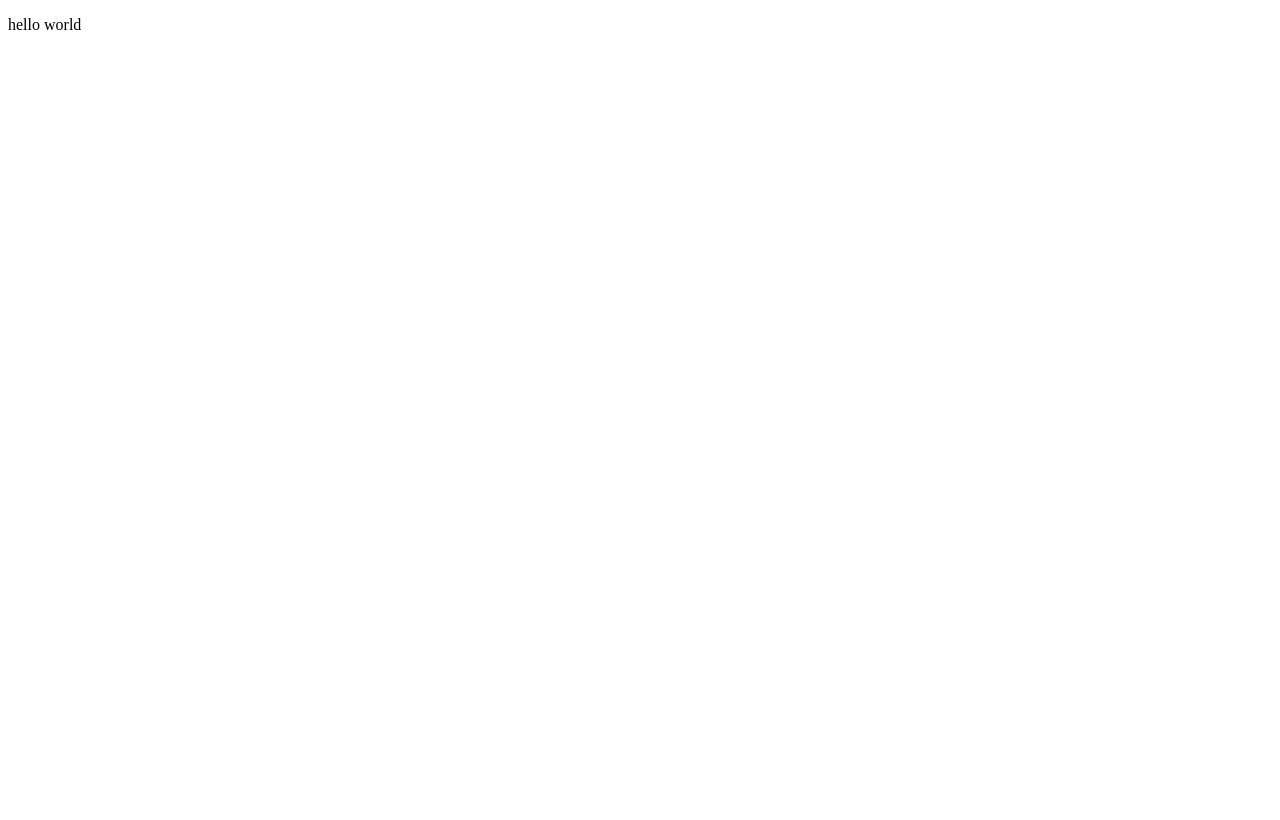
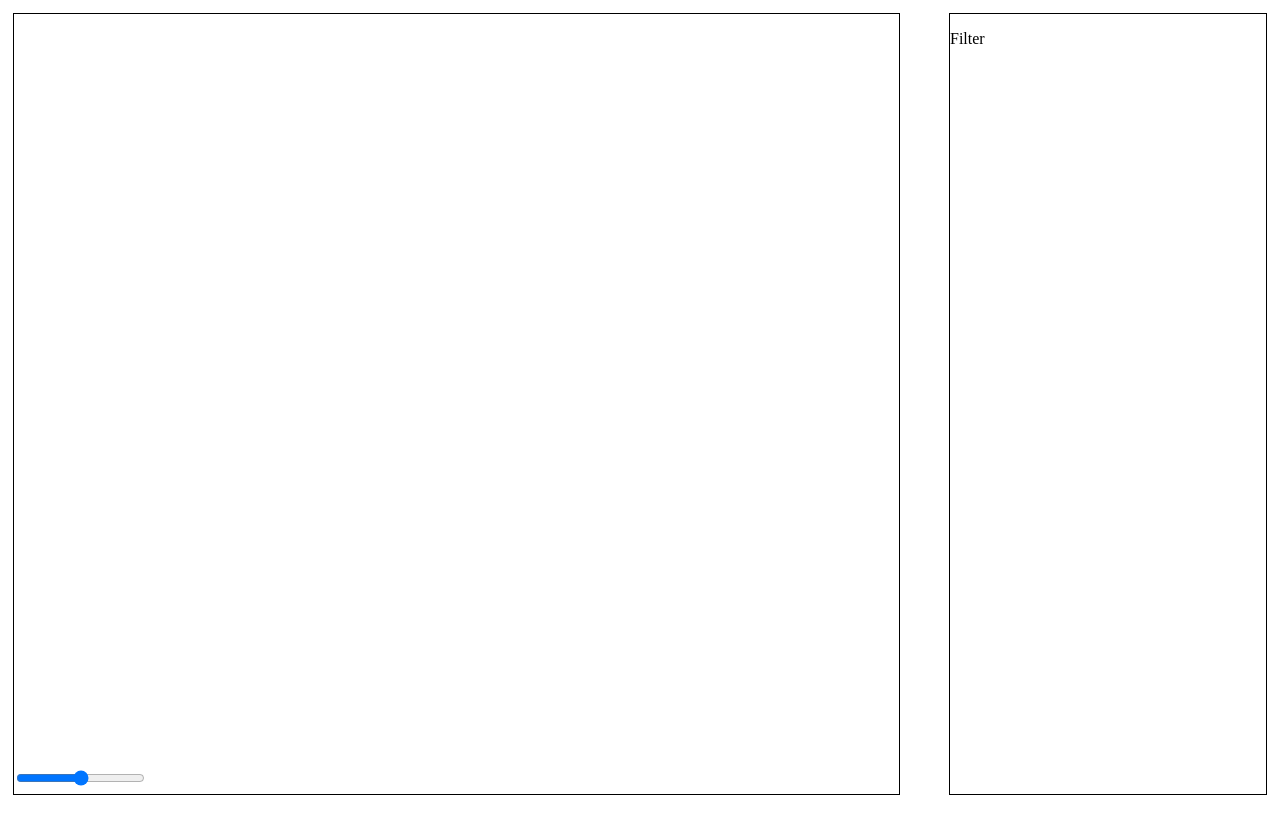
Before and after one commit to RickyHKUST/COMP4462_2022_fall_Gp11, a website: page index.html in a window 1280 px wide. Drawn offline with nearby package versions, Linux system fonts and the light colour scheme.

Commit message:
add html settings

```diff
--- a/components/panel/panel.js
+++ b/components/panel/panel.js
@@ -0,0 +1 @@
+$('#filter').append('<p>Filter</p>')
--- a/index.css
+++ b/index.css
@@ -0,0 +1,28 @@
+body{
+    height:99vh;
+    display:flex;
+    overflow: hidden;
+    justify-content: space-between;
+}
+
+#canvas{
+    margin: 5px;
+    width: 70%;
+    border: black solid 1px;
+}
+
+#map{
+    width: 100%;
+    height: 100%;
+}
+
+#panel{
+    margin: 5px;
+    width: 25%;
+    border: black solid 1px;
+}
+
+#timeline{
+    bottom: 30px;
+    position: relative;
+}
--- a/index.html
+++ b/index.html
@@ -4,9 +4,20 @@
         <meta charset="UTF-8">
         <meta http-equiv="X-UA-Compatible" content="IE=edge">
         <meta name="viewport" content="width=device-width, initial-scale=1.0">
-    <title>Document</title>
+        <title>City Dashboard - Housing and Transportation</title>
+        <script src="https://ajax.googleapis.com/ajax/libs/jquery/3.6.0/jquery.min.js"></script>
+        <link rel="stylesheet" href="index.css">
     </head>
     <body>
-    <p>hello world</p>
+        <div id="canvas">
+            <svg id="map"></svg>
+            <input id="timeline" type="range">
+        </div>
+        <div id="panel">
+            <div id="filter"></div>
+            <div id="statistics"></div>
+        </div>
     </body>
+    <script src="components/map/map.js"></script>
+    <script src="components/panel/panel.js"></script>
 </html>
--- a/package.json
+++ b/package.json
@@ -15,5 +15,8 @@
   "bugs": {
     "url": "https://github.com/RickyHKUST/COMP4462_2022_fall_Gp11/issues"
   },
-  "homepage": "https://github.com/RickyHKUST/COMP4462_2022_fall_Gp11#readme"
+  "homepage": "https://github.com/RickyHKUST/COMP4462_2022_fall_Gp11#readme",
+  "dependencies": {
+    "bootstrap": "^5.2.2"
+  }
 }
```
Also changed, not shown: 2 other files. Lines whose indentation alone changed are shown as unchanged.
